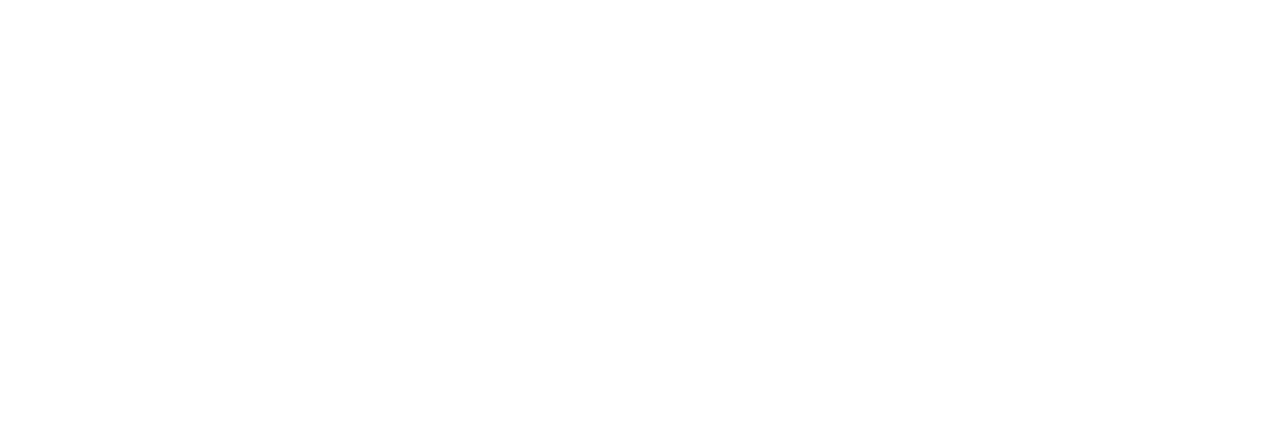
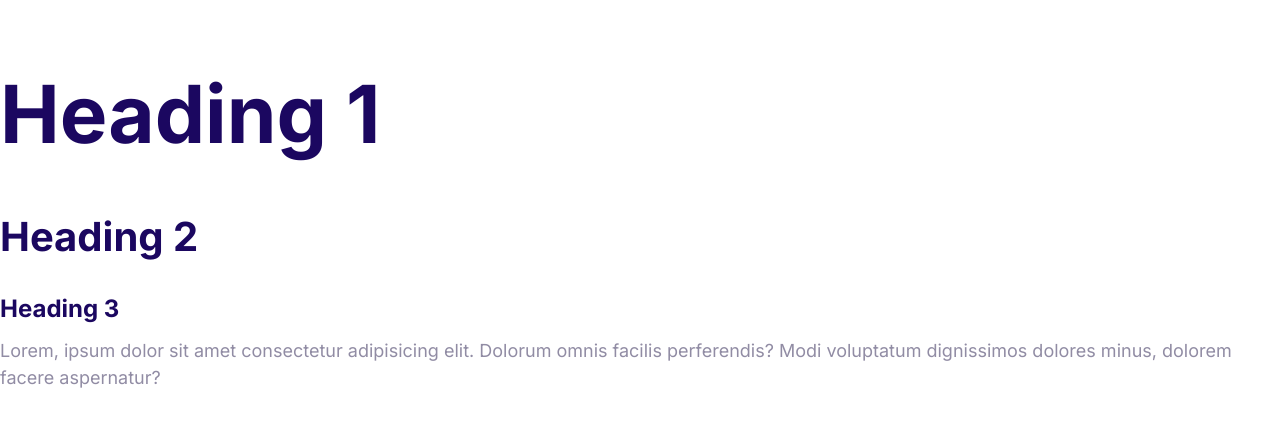
Before and after one commit to UzumakiAmir/moshify_website, a plain HTML site: page index.html in a window 1280 px wide. Drawn offline with Linux system fonts and the light colour scheme; a web font is replaced by a local one.

Commit message:
define the styles for the fonts.

```diff
--- a/css/style.css
+++ b/css/style.css
@@ -1,11 +1,4 @@
-
-html{
-    font-size: 62.5%;
-}
-body{
-    font-family: 'Poppins', sans-serif;
-    font-size: 1.6rem;
-}
+/* mobile first design */
 :root{
     --color-primary:#2584ff;
     --color-secondary:#00d9ff;
@@ -14,3 +7,47 @@ body{
     --color-body:#918ca4;
 
 }
+html{
+    /* 62.5% of 16px = 10px */
+    font-size: 62.5%;
+
+}
+body{
+    font-size: 2.4rem;
+    font-family: 'Inter',Arial, Helvetica, sans-serif;
+    color: var(--color-body);
+    line-height: 1.5;
+}
+ h1,h2,h3{
+     color: var(--color-headings);
+     margin-bottom: 1rem;
+}
+h1{
+    /* 7rem = 7*10px = 70px */
+    font-size: 7rem ;
+}
+h2{
+    font-size: 4rem;
+}
+h3{
+    font-size: 3rem;
+
+}
+p{
+    margin-top: 0;
+}
+
+@media screen and (min-width:1024px){
+    body{
+        font-size:1.8rem;
+    }
+    h1{
+        font-size: 8rem;
+    }
+    h2{
+        font-size: 4rem;
+    }
+    h3{
+        font-size: 2.4rem;
+    }
+}
--- a/index.html
+++ b/index.html
@@ -5,8 +5,23 @@
     <meta http-equiv="X-UA-Compatible" content="IE=edge" />
     <meta name="viewport" content="width=device-width, initial-scale=1.0" />
     <title>Moshify</title>
+    <link rel="preconnect" href="https://fonts.googleapis.com" />
+    <link rel="preconnect" href="https://fonts.gstatic.com" crossorigin />
+    <link
+      href="https://fonts.googleapis.com/css2?family=Inter:wght@400;700&family=Poppins:wght@400;900&family=Shrikhand&display=swap"
+      rel="stylesheet"
+    />
     <link rel="stylesheet" href="css/normalize.css" />
     <link rel="stylesheet" href="css/style.css" />
   </head>
-  <body></body>
+  <body>
+    <h1>Heading 1</h1>
+    <h2>Heading 2</h2>
+    <h3>Heading 3</h3>
+    <p>
+      Lorem, ipsum dolor sit amet consectetur adipisicing elit. Dolorum omnis
+      facilis perferendis? Modi voluptatum dignissimos dolores minus, dolorem
+      facere aspernatur?
+    </p>
+  </body>
 </html>
```
